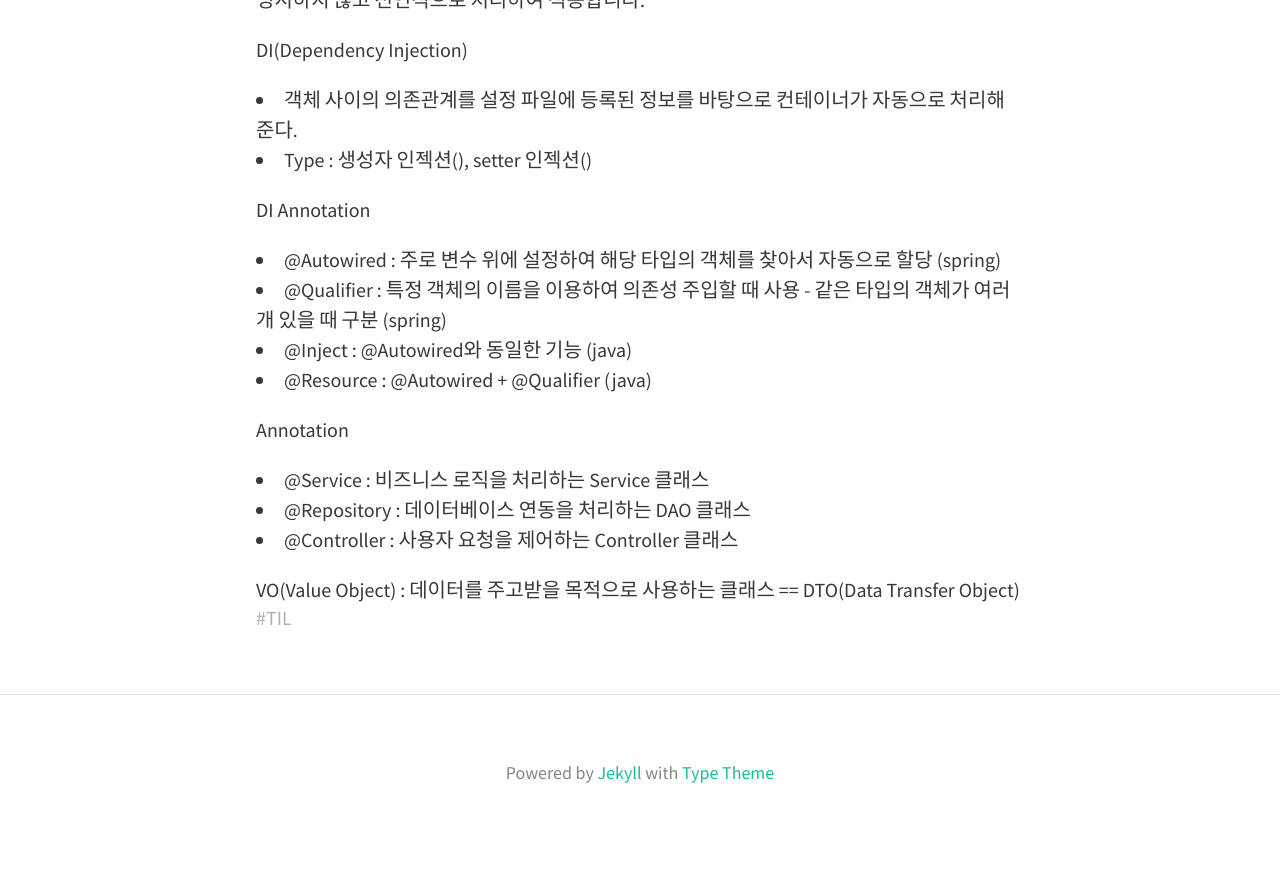
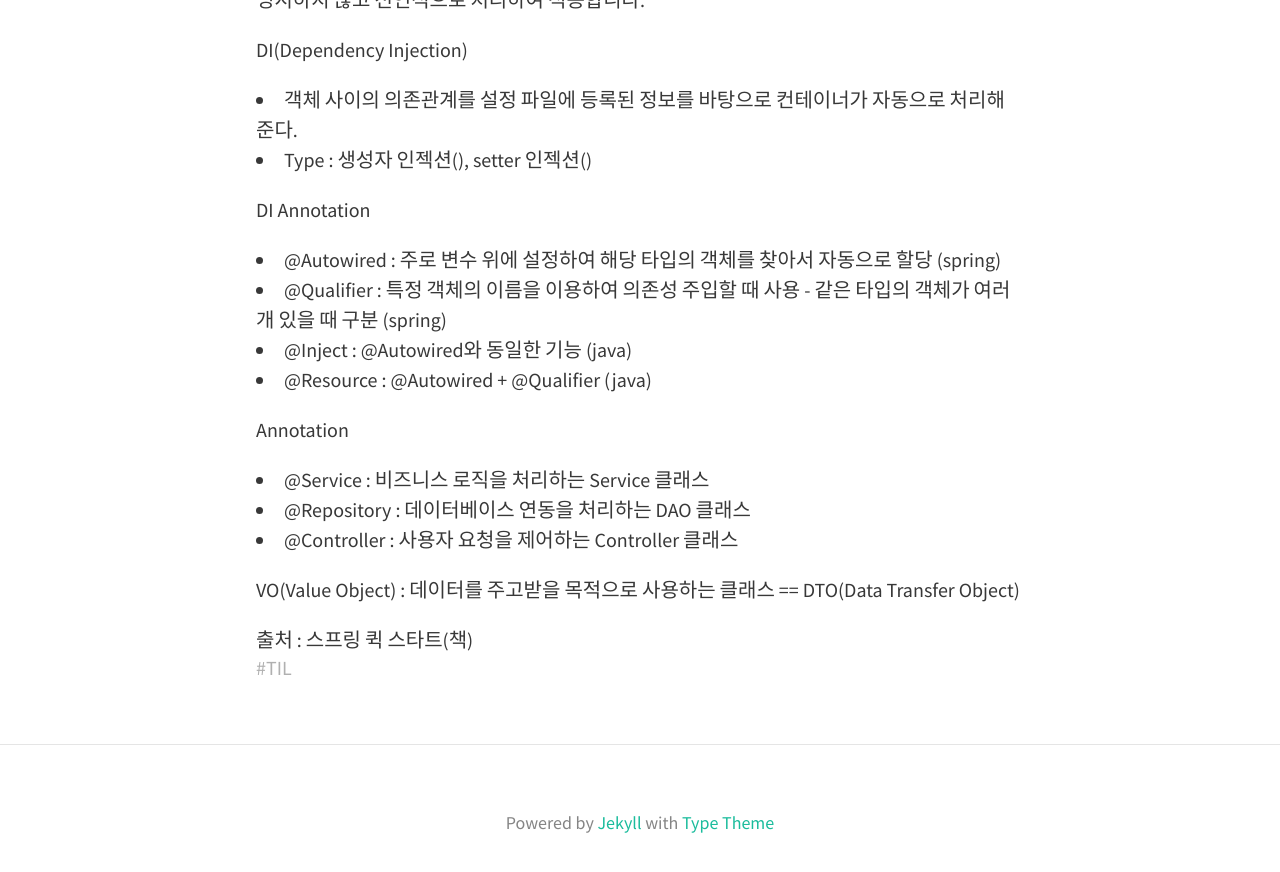
Before and after one commit to jjoylee/jjoylee.github.io, a Jekyll site: the page built from _posts/2018-05-18-TIL.md, in a window 1280 px wide and 900 px high, scrolled down 912 px. Shown: the top 872 px of the window. Built offline with Jekyll 4.4.1, drawn with Linux system fonts in a browser that asks for light colours; nearby versions of some CDN libraries; before the commit the page ends 1762 px from its top, so only the background shows below that.

Commit message:
출처 추가

```diff
--- a/_posts/2018-05-18-TIL.md
+++ b/_posts/2018-05-18-TIL.md
@@ -37,3 +37,5 @@ Annotation
 - @Controller : 사용자 요청을 제어하는 Controller 클래스
 
 VO(Value Object) : 데이터를 주고받을 목적으로 사용하는 클래스 == DTO(Data Transfer Object)
+
+출처 : 스프링 퀵 스타트(책)
```
